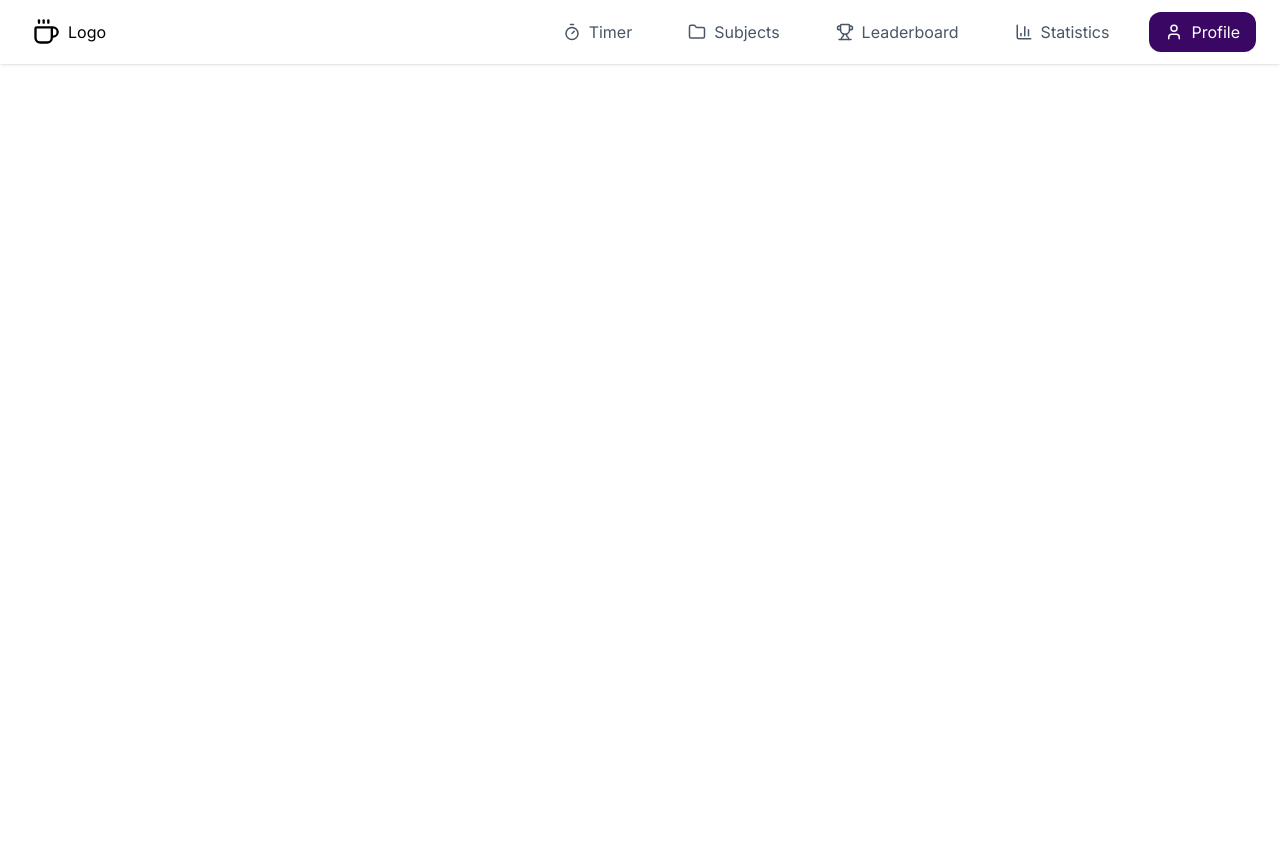
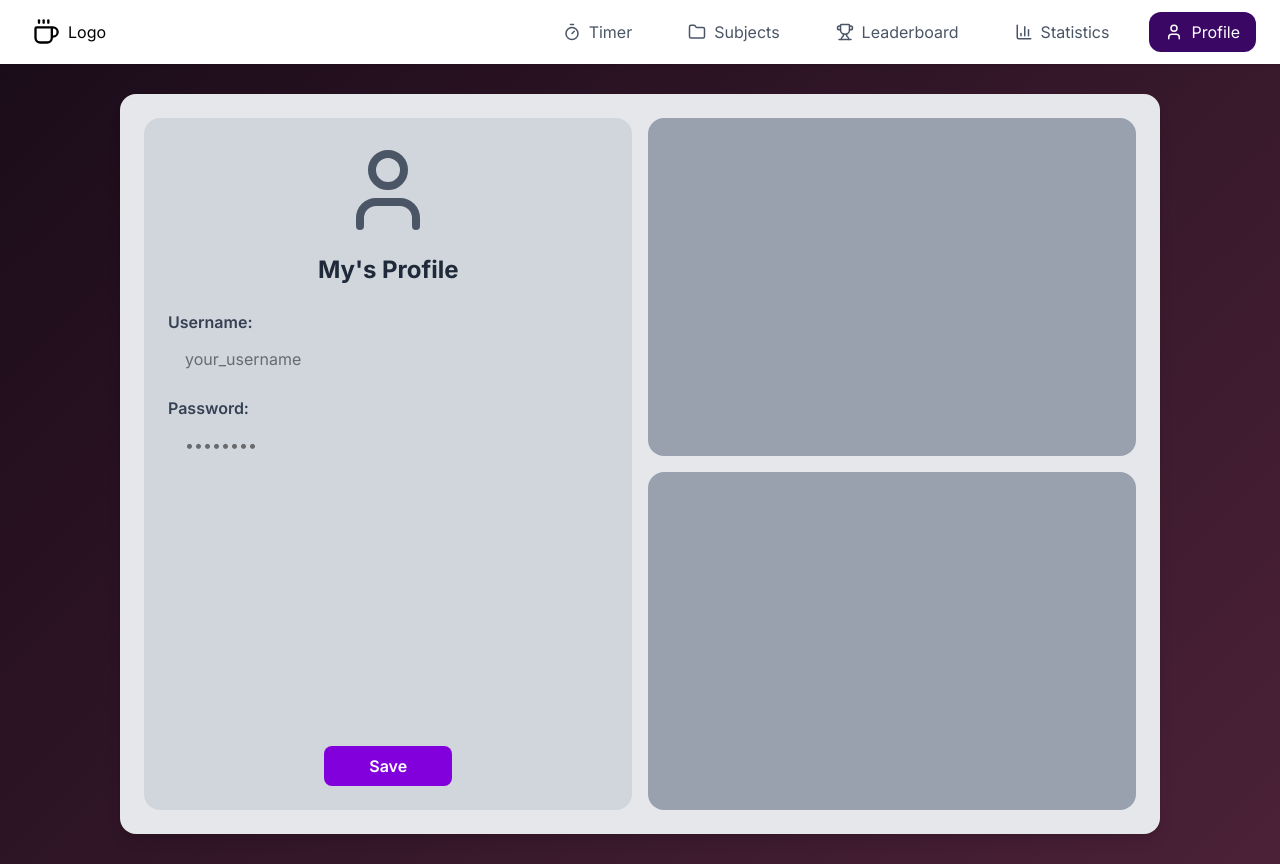
Before and after one commit to ShongMao/Study-Timer-App, a React app in the folder frontend/: page /profile in a window 1280 px wide. Built offline with nearby package versions, Linux system fonts and the light colour scheme; no server answers; sample sign-in values are in the browser's storage; the HTML template or start-up script is replaced by a standard one.

Commit message:
LV/FEAT/ added profile page design and incorporated user data pulling

```diff
--- a/frontend/src/api/auth.ts
+++ b/frontend/src/api/auth.ts
@@ -36,8 +36,8 @@ export async function login( username: string, password: string): Promise<number
   return data.userId;
 }
 
-export async function fetchUser(userId: string) {
-  const res = await fetch(`/v1/user/${userId}/details`);
+export async function fetchUser(userId: number) {
+  const res = await fetch(`${API_BASE}/user/${userId}/details`);
   if (!res.ok) throw new Error("User not found");
   return res.json();
 }
--- a/frontend/src/features/Leaderboard.tsx
+++ b/frontend/src/features/Leaderboard.tsx
@@ -42,17 +42,6 @@ export default function LeaderboardPage() {
   }
 
 
-  // const friends = [
-  //   { name: 'Sarah Kim', time: 14400, rank: 1, avatar: 'SK', streak: 12, weeklyTime: 75600 },
-  //   { name: 'John Lee', time: 12600, rank: 2, avatar: 'JL', streak: 8, weeklyTime: 68400 },
-  //   { name: 'Emma Park', time: 10800, rank: 3, avatar: 'EP', streak: 15, weeklyTime: 72000 },
-  //   { name: 'You', time: 200, rank: 4, avatar: 'XD', streak: 7, weeklyTime: 54000 },
-  //   { name: 'Mike Chen', time: 7200, rank: 5, avatar: 'MC', streak: 5, weeklyTime: 46800 },
-  //   { name: 'Lisa Wang', time: 6300, rank: 6, avatar: 'LW', streak: 10, weeklyTime: 43200 },
-  //   { name: 'Tom Davis', time: 5400, rank: 7, avatar: 'TD', streak: 3, weeklyTime: 36000 },
-  // ].sort((a, b) => b.time - a.time).map((f, i) => ({ ...f, rank: i + 1 }));
-
-
 
   return (
     <div className="min-h-screen overflow-shown" style={{
@@ -60,7 +49,7 @@ export default function LeaderboardPage() {
     }}>
       <div className="max-w-4xl mx-auto p-12 scrollbar-show">
         <div className="text-center mb-12">
-          <h2 className="text-5xl font-bold text-white mb-4">Friend Leaderboard</h2>
+          <h2 className="text-5xl font-bold text-white mb-4">Global Leaderboard</h2>
           <p className="text-xl text-white/80">Today's study time rankings</p>
         </div>
 
--- a/frontend/src/features/Profile.tsx
+++ b/frontend/src/features/Profile.tsx
@@ -1,5 +1,94 @@
+import { useEffect, useState } from 'react';
+import { User } from 'lucide-react';
+import { fetchUser } from '../api/auth';
+
 export default function ProfilePage() {
+  // const userId = localStorage.getItem('userId');
+  const rawUserId = localStorage.getItem('userId');
+  if (!rawUserId) throw new Error('Not logged in');
+  const userId = Number(rawUserId);
+
+  const [username, setUsername] = useState<string>("My");
+  const [loading, setLoading] = useState(true);
+
+  useEffect(() => {
+    const loadUser = async () => {
+      if (!userId) {
+        return
+      }
+
+      try {
+        const user = await fetchUser(userId);
+        setUsername(user.username);
+      } catch (err) {
+        console.error('Failed to fetch user:', err);
+      } finally {
+        setLoading(false);
+      }
+    };
+    loadUser();
+  }, [userId]);
+
   return (
-    <></>
+    <div className="min-h-screen flex items-center justify-center" style={{
+      background: 'linear-gradient(135deg, #1b0c1aff 0%, #4B2138 100%)'
+    }}>
+      <div className="w-260 h-185 bg-gray-200 rounded-2xl shadow-lg flex p-6 gap-4">
+        <div className="w-1/2 h-full bg-gray-300 rounded-2xl flex flex-col p-6">
+          {/* User icon */}
+          <div className="flex justify-center mb-4">
+            <User className="w-24 h-24 text-gray-600" />
+          </div>
+
+          {/* Title */}
+          <h2 className="text-2xl font-bold text-gray-800 mb-6 text-center">
+            {loading ? 'Loading...' : `${username}'s Profile`}
+          </h2>
+
+          {/* Profile fields */}
+          <div className="flex flex-col gap-4 flex-1">
+
+            <div>
+              <label className="block text-base font-semibold text-gray-700 mb-1">
+                Username:
+              </label>
+              <input
+                type="text"
+                placeholder="your_username"
+                onChange={(e) => setUsername(e.target.value)}
+                className="w-full px-4 py-2 rounded-lg border border-gray-300 focus:outline-none focus:ring-2 focus:ring-purple-500"
+              />
+            </div>
+
+            <div>
+              <label className="block text-base font-semibold text-gray-700 mb-1">
+                Password:
+              </label>
+              <input
+                type="password"
+                placeholder="••••••••"
+                className="w-full px-4 py-2 rounded-lg border border-gray-300 focus:outline-none focus:ring-2 focus:ring-purple-500"
+              />
+            </div>
+
+          </div>
+
+          {/* Save button */}
+          <div className="flex justify-center mt-6">
+            <button className="w-32 bg-purple-700 hover:bg-purple-800 text-white font-semibold py-2 rounded-lg transition">
+              Save
+            </button>
+          </div>
+        </div>
+
+        <div className="w-1/2 h-full flex flex-col gap-4">
+          <div className="h-1/2 bg-gray-400 rounded-2xl"></div>
+          <div className="h-1/2 bg-gray-400 rounded-2xl"></div>
+        </div>
+
+
+      </div>
+
+    </div>
   )
 }
```
Also changed, not shown: 2 other files (tests, documents, lock files or other folders).
